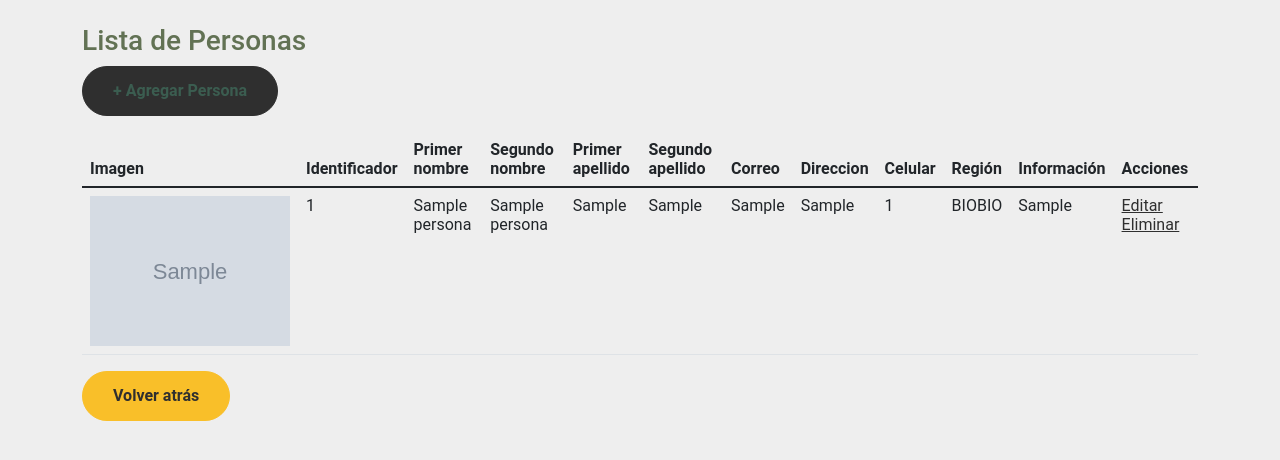
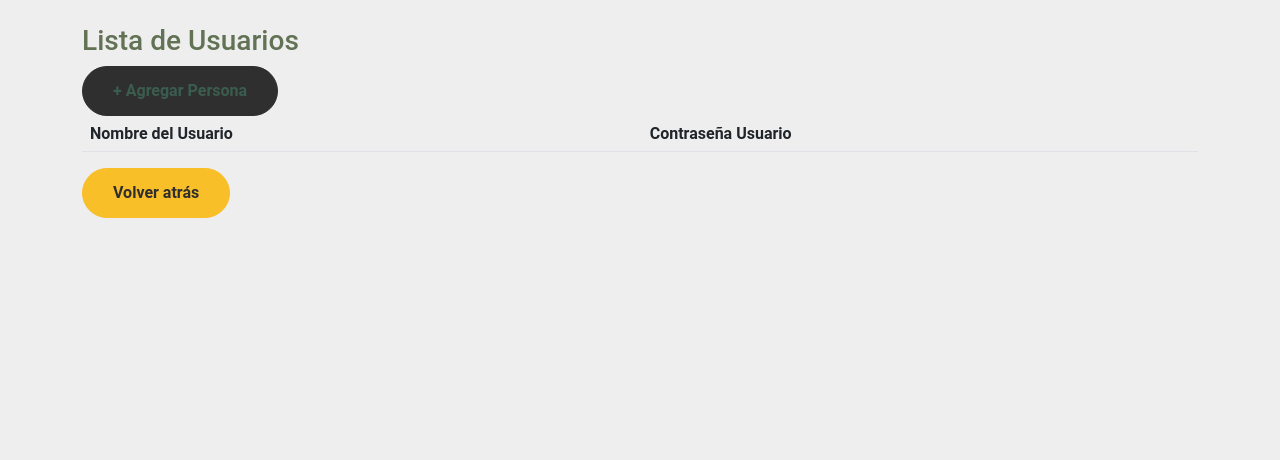
Before and after one commit to Schwarzesmak/proyecto, a Django app: page /personas/ in a window 1280 px wide. Shown: the part 84-544 px from the top of the page. Run offline with Django 5.2, Linux system fonts and the light colour scheme; tables that the repository leaves empty hold one stand-in row (values such as "Sample post"); grey boxes marked "Sample" are stand-in pictures; lists and menus that the app fills with data are empty; some libraries are stand-ins or nearby versions.

Commit message:
cambios en crud usuario, ahora si

```diff
--- a/aplicacion/templates/aplicacion/eliminarpersona.html
+++ b/aplicacion/templates/aplicacion/eliminarpersona.html
@@ -56,10 +56,10 @@
                         <h3 class="text-center">Eliminar Persona</h3>
                         <div class="alert alert-danger" role="alert">
                             <strong>
-                                <h1>Está a punto de eliminar a la siguiente persona:</h1>
+                                <h1>Está a punto de eliminar al siguiente Usuario:</h1>
                             </strong>
                             <div class="mt-5">
-                                <h3>{{persona.pnombre}} {{persona.papellido }}</h3>
+                                <h3>{{usuario.nombusuario}} </h3>
                             </div>
                         </div>
 
--- a/aplicacion/templates/aplicacion/modificarpersona.html
+++ b/aplicacion/templates/aplicacion/modificarpersona.html
@@ -55,7 +55,7 @@
             <div class="col-lg-6">
                 <div class="p-5 border rounded">
                     <h3>Editar Persona</h3>
-                    <h5>nombre - {{persona.pnombre}}</h5>
+                    <h5>nombre - {{usuario.nombusuario}}</h5>
                     <form action="" method="post" enctype="multipart/form-data">
                         {% csrf_token %}
                         {{form | crispy}}
--- a/aplicacion/templates/aplicacion/personas.html
+++ b/aplicacion/templates/aplicacion/personas.html
@@ -47,44 +47,24 @@
 
     <div class="container">
         <div class="mt-4">
-            <h3>Lista de Personas</h3>
+            <h3>Lista de Usuarios</h3>
             <a href="{% url 'crearpersona' %}" role="button" class="btn text-primary">+ Agregar Persona</a>
         </div>
-        <p>{{ fecha }}</p>
         <table class="table table-hover">
             <thead>
                 <tr>
-                    <th>Imagen</th>
-                    <th>Identificador</th>
-                    <th>Primer nombre</th>
-                    <th>Segundo nombre</th>
-                    <th>Primer apellido</th>
-                    <th>Segundo apellido</th>
-                    <th>Correo</th>
-                    <th>Direccion</th>
-                    <th>Celular</th>
-                    <th>Región</th>
-                    <th>Información</th>
-                    <th>Acciones</th>
+                    <th>Nombre del Usuario</th>
+                    <th>Contraseña Usuario</th>
                 </tr>
             </thead>
             <tbody>
-                {% for p in personas %}
+                {% for p in usuarios %}
                 <tr>
-                    <td><img src="{{ p.imagen.url }}" alt="foto" height="150"></td>
-                    <td>{{ p.cod_persona }}</td>
-                    <td>{{ p.pnombre }}</td>
-                    <td>{{ p.snombre }}</td>
-                    <td>{{ p.apellidop }}</td>
-                    <td>{{ p.apellidom }}</td>
-                    <td>{{ p.correo }}</td>
-                    <td>{{ p.direccion }}</td>
-                    <td>{{ p.celular }}</td>
-                    <td>{{ p.region }}</td>
-                    <td>{{ p.info_adicional }}</td>
+                    <td>{{ p.nombusuario }}</td>
+                    <td>{{ p.pwd }}</td>
                     <td>
-                        <a href="{% url 'modificar_persona' p.cod_persona %}">Editar</a>
-                        <a href="{% url 'eliminarpersona' p.cod_persona %}">Eliminar</a>
+                        <a href="{% url 'modificar_persona' p.nombusuario %}">Editar</a>
+                        <a href="{% url 'eliminarpersona' p.nombusuario %}">Eliminar</a>
                     </td>
                 </tr>
                 {% endfor %}
--- a/aplicacion/urls.py
+++ b/aplicacion/urls.py
@@ -30,12 +30,12 @@ urlpatterns = [
        path('thankyou/', thankyou, name='thankyou'),
        path('personas/', personas, name= 'personas'),
        path('crearpersona/', crearpersona, name= 'crearpersona'),
-       path('modificarpersona/<int:id>', views.modificarpersona, name= 'modificarpersona'),
-       path('eliminarpersona/', eliminarpersona, name= 'eliminarpersona' ),
-       path('modificarpersona/<int:id>/', views.modificar_persona, name='modificarpersona'),
+       path('modificarpersona/<id>', views.modificarpersona, name= 'modificarpersona'),
+       path('eliminarpersona/<id>', eliminarpersona, name= 'eliminarpersona' ),
+       path('modificarpersona/<id>/', views.modificar_persona, name='modificarpersona'),
        path('alguna_vista/', views.alguna_vista, name='alguna_vista'),
-       path('modificarpersona/<int:id>/', views.modificar_persona, name='modificar_persona'),
-       path('eliminarpersona/<int:id>/', views.eliminarpersona, name='eliminarpersona'),
+       path('modificarpersona/<id>', views.modificar_persona, name='modificar_persona'),
+       path('eliminarpersona/<id>/', views.eliminarpersona, name='eliminarpersona'),
        path('productos/', productos, name = 'productos'),
        path('eliminarproducto/<int:id>/', eliminarproducto, name= 'eliminarproducto' ),
        path('crearproducto/', crearproducto, name= 'crearproducto'),
--- a/aplicacion/views.py
+++ b/aplicacion/views.py
@@ -16,7 +16,7 @@ from django.conf import settings
 from django.http import JsonResponse
 from django.views.decorators.csrf import csrf_exempt
 #importar forms.py tambien, falta
-from .forms import PersonaForm, UpdatePersonaForm, ProductoForm, UpdateProductoForm, CrearCuentaForm #para formularios de persona y productos
+from .forms import PersonaForm, UpdatePersonaForm, ProductoForm, UpdateProductoForm, CrearCuentaForm, UsuarioForm #para formularios de persona y productos
 
 
 # Create your views here.
@@ -342,12 +342,23 @@ def personas(request):
 #     return render(request,'appcrud/detallepersona.html', datos)
 
 def crearpersona(request):
-    form=PersonaForm()
+    form=UsuarioForm()
 
     if request.method=="POST":
-        form=PersonaForm(data=request.POST, files=request.FILES)
+        form=UsuarioForm(data=request.POST, files=request.FILES)
         if form.is_valid():
             form.save()
+
+            # Crea un usuario de Django usando los mismos datos
+            nombusuario = form.cleaned_data['nombusuario']
+            pwd = form.cleaned_data['pwd']
+
+            # Crea el usuario de Django
+            user_django = User.objects.create_user(username=nombusuario, password=pwd)
+
+            # Guarda el usuario de Django
+            user_django.save()
+
             messages.success(request, 'Persona agregada al registro')
             return redirect(to="personas")
 
```
Also changed, not shown: aplicacion/forms.py (+5 -4 lines), db.sqlite3.
